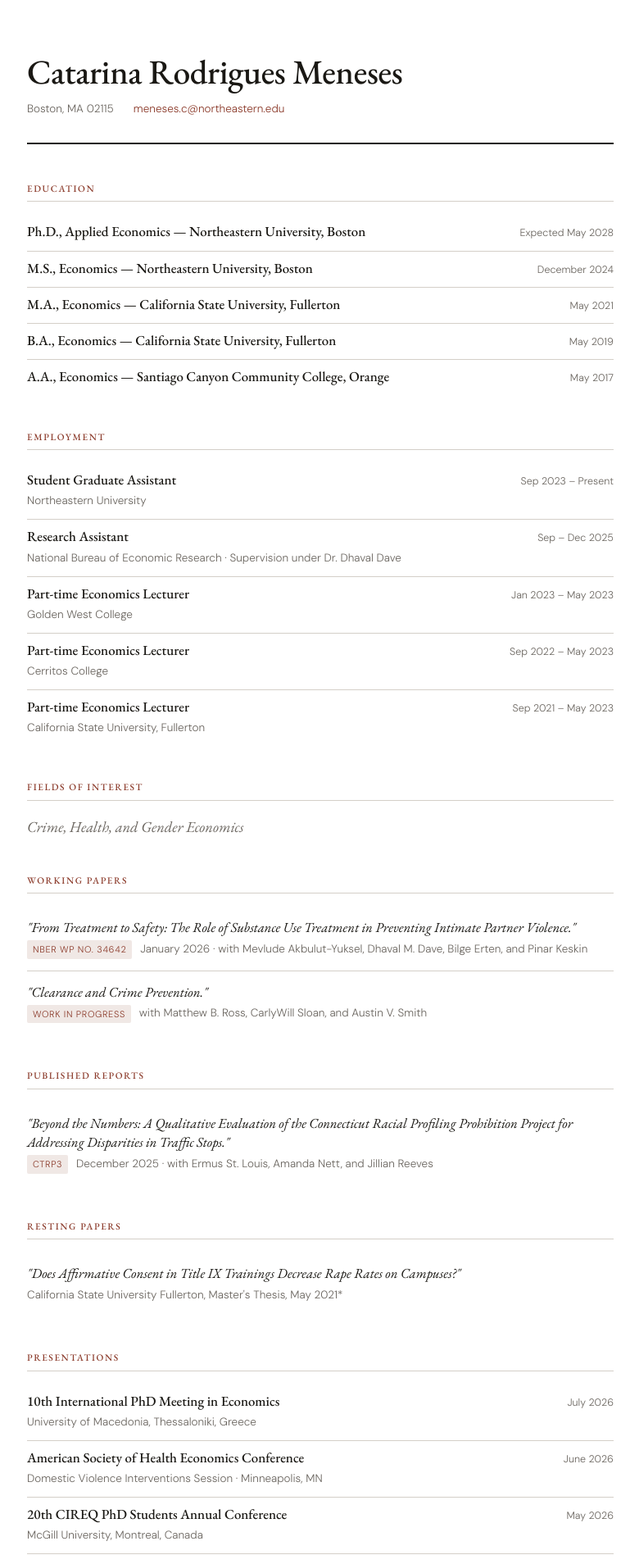
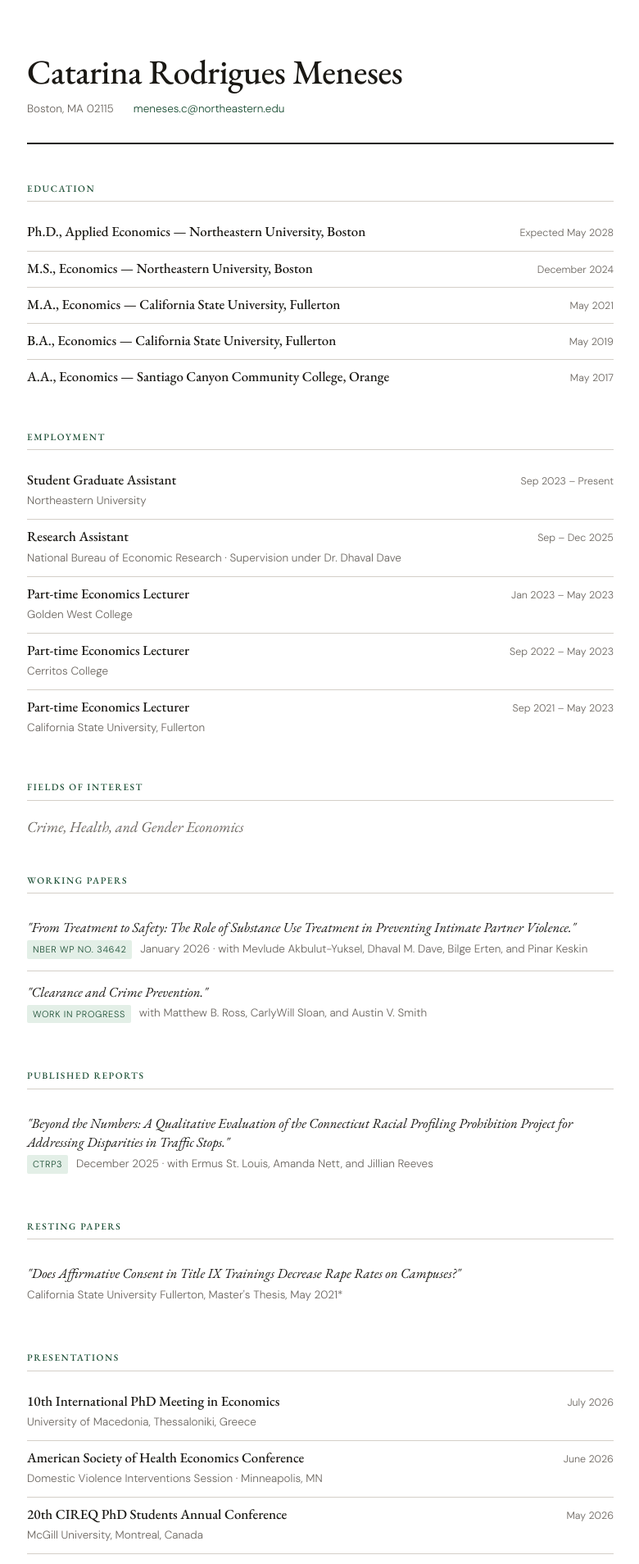
Before and after one commit to CatarinaRMeneses/CatarinaRMeneses.github.io, a Jekyll site: the page cv-full.html, which Jekyll copies as it is, in a window 1280 px wide. Shown: the top 1908 px of the page at 82% size, without its empty margins (249-1029 px from the left). Built offline with Jekyll 4.4.1, drawn with Linux system fonts in a browser that asks for light colours.

Commit message:
Update cv-full.html

```diff
--- a/cv-full.html
+++ b/cv-full.html
@@ -11,8 +11,8 @@
       --ink: #1a1814;
       --muted: #6b6660;
       --rule: #d4cfc8;
-      --accent: #8b3a2a;
-      --accent-light: #f0e8e5;
+      --accent: #1a4d33;
+      --accent-light: #e3efe7;
       --max: 780px;
     }
 
```
